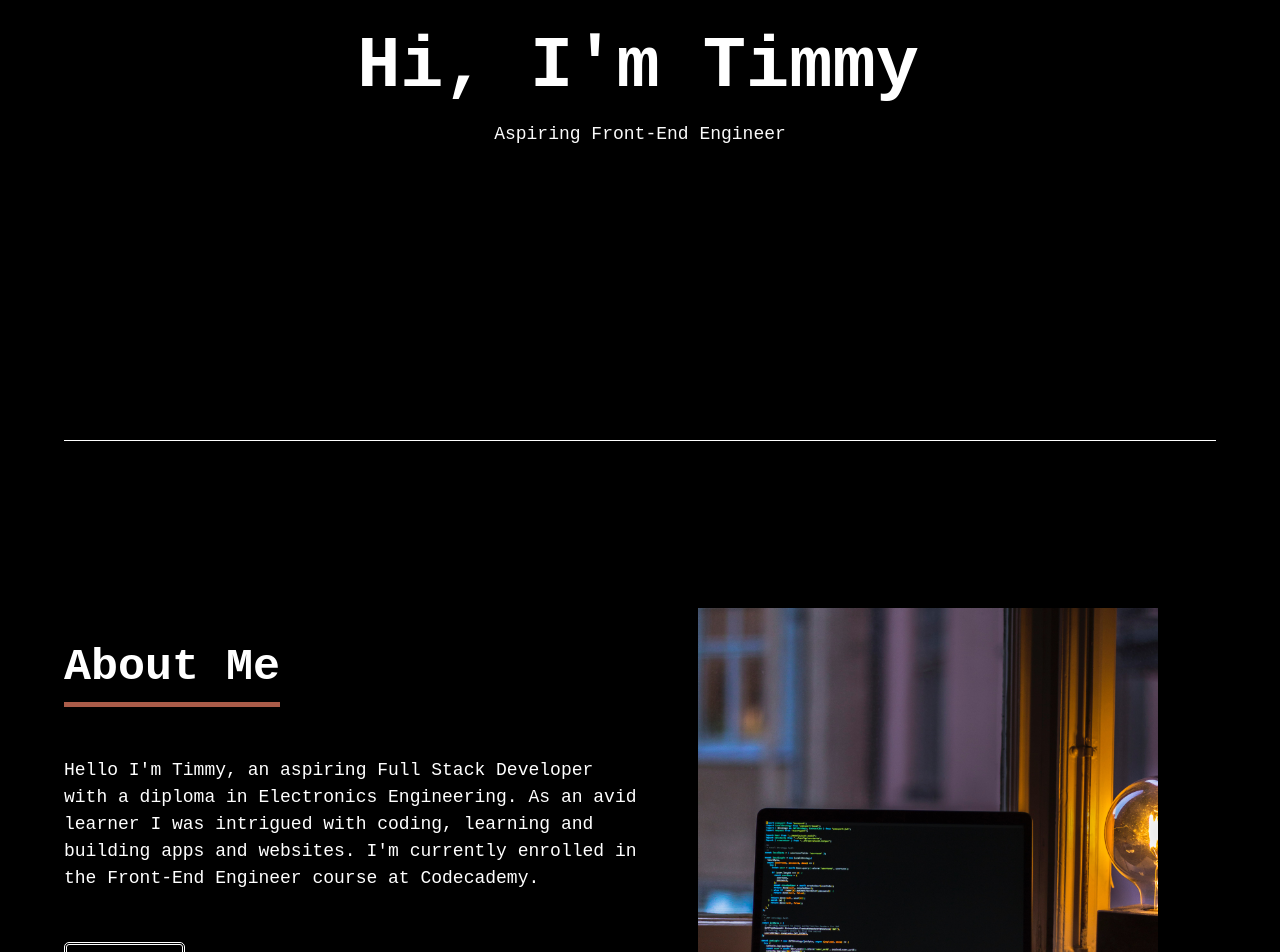
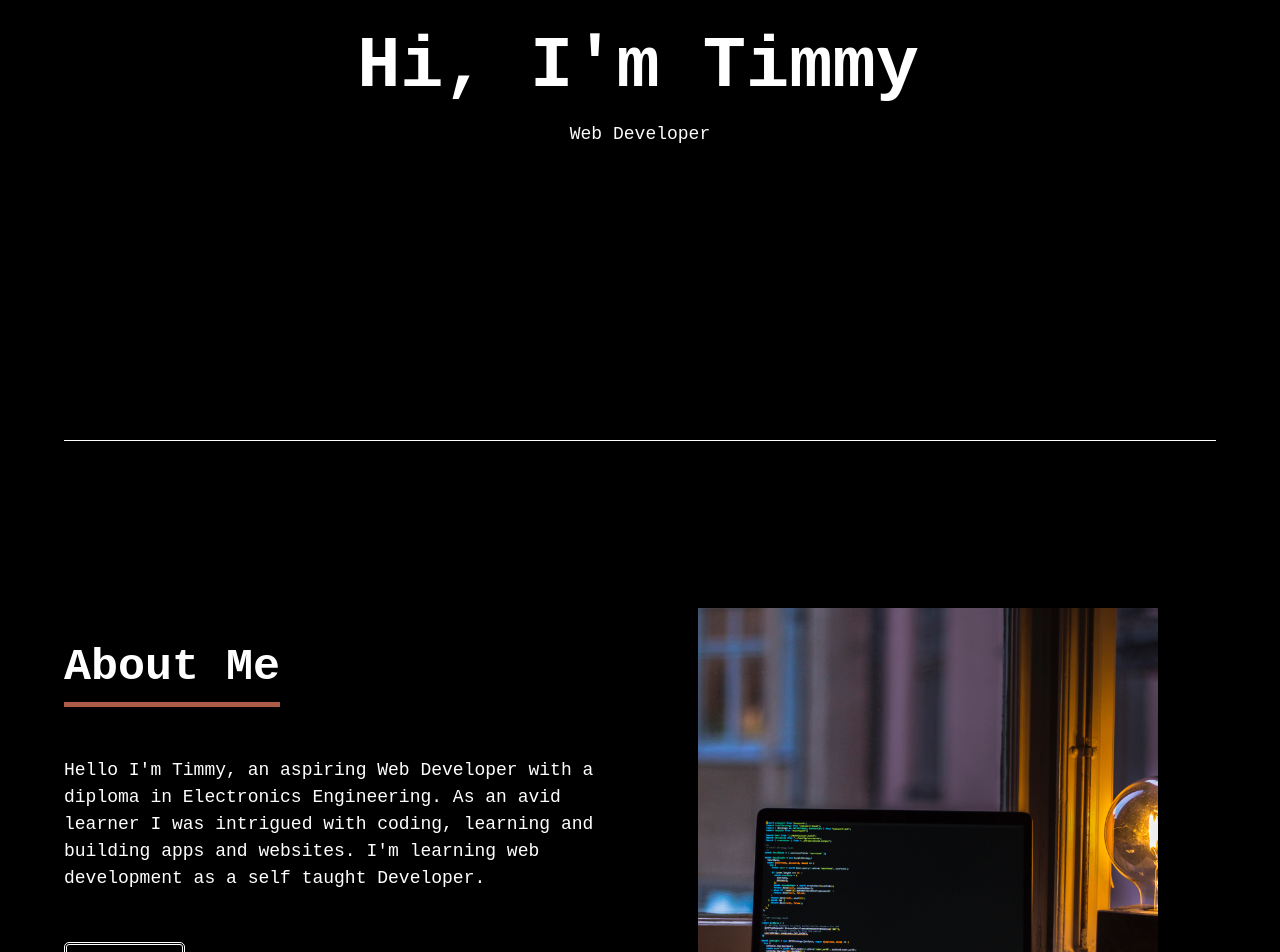
Before and after one commit to tscurry/portfolio, a React (Create React App) app: page / in a window 1280 px wide. Shown: the part 360-1312 px from the top of the page. Built offline with nearby package versions, Linux system fonts and the light colour scheme.

Commit message:
updated resume and about me sections

```diff
--- a/src/components/sections/about/About.js
+++ b/src/components/sections/about/About.js
@@ -14,8 +14,8 @@ const About = () => {
             <img src={about} width="600" height="500" alt='coding'/>
           </div>
           <p>
-            Hello I'm Timmy, an aspiring Full Stack Developer with a diploma in Electronics Engineering. As an avid learner I was intrigued with
-            coding, learning and building apps and websites. I'm currently enrolled in the Front-End Engineer course at Codecademy.
+            Hello I'm Timmy, an aspiring Web Developer with a diploma in Electronics Engineering. As an avid learner I was intrigued with
+            coding, learning and building apps and websites. I'm learning web development as a self taught Developer.
           </p>
           <div className="resume-button">
             <button>
--- a/src/components/sections/introduction/Introduction.js
+++ b/src/components/sections/introduction/Introduction.js
@@ -8,7 +8,7 @@ const Introduction = () => {
       <div className="introduction">
         <div className="occupation">
           <h1>Hi, I'm Timmy</h1>
-          <p className="animate__animated animate__fadeInUp animate__delay-4s animate__slower">Aspiring Front-End Engineer</p>
+          <p className="animate__animated animate__fadeInUp animate__delay-4s animate__slower">Web Developer</p>
         </div>
       </div>
       <hr />
```
Also changed, not shown: 1 other file (tests, documents, lock files or other folders).
